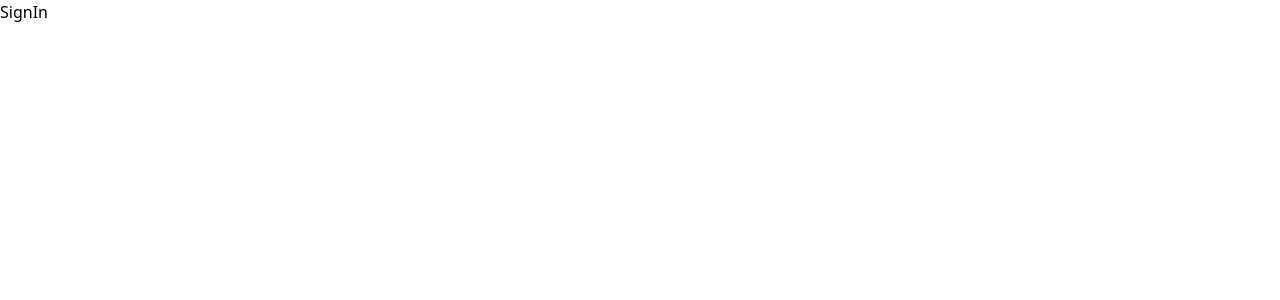
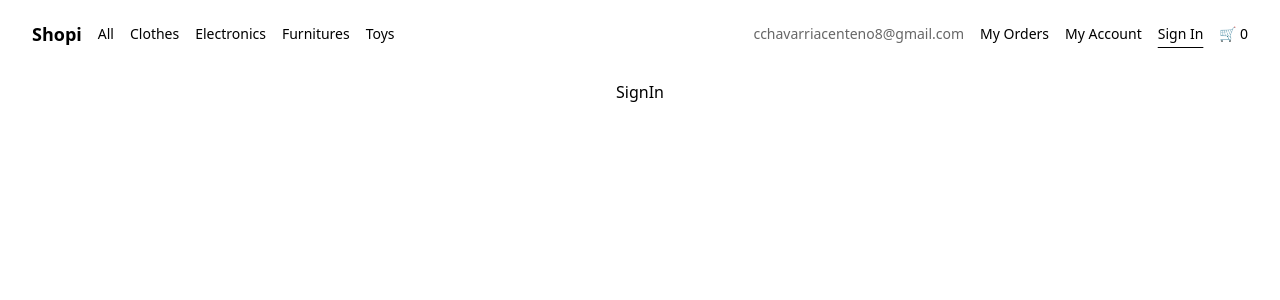
Before and after one commit to EdCenten0/Vite-E-commerce, a React (Vite) app in the folder Vite E-Commerce/: page /sign-in in a window 1280 px wide. Shown: the top 300 px of the page. Built offline with nearby package versions, Linux system fonts and the light colour scheme.

Commit message:
Layout component was created
It was apply as a wrapper for every single page

```diff
--- /dev/null
+++ b/Vite E-Commerce/src/components/Layout/index.jsx
@@ -0,0 +1,5 @@
+function Layout({ children }) {
+  return <div className="flex flex-col mt-20 items-center">{children}</div>;
+}
+
+export { Layout };
--- /dev/null
+++ b/Vite E-Commerce/src/components/Navbar/index.jsx
@@ -0,0 +1,90 @@
+import { NavLink } from "react-router-dom";
+
+function Navbar() {
+  const activeStyle = "underline underline-offset-8";
+
+  return (
+    <nav className="flex justify-between items-center fixed top-0 z-10 w-full py-5 px-8 text-sm font-light ">
+      <ul className="flex items-center gap-4 ">
+        <li className="font-semibold text-lg">
+          <NavLink to="/">Shopi</NavLink>
+        </li>
+        <li>
+          <NavLink
+            to="/"
+            className={({ isActive }) => (isActive ? activeStyle : undefined)}
+          >
+            <p>All</p>
+          </NavLink>
+        </li>
+        <li>
+          <NavLink
+            to="/clothes"
+            className={({ isActive }) => (isActive ? activeStyle : undefined)}
+          >
+            <p>Clothes</p>
+          </NavLink>
+        </li>
+        <li>
+          <NavLink
+            to="/electronics"
+            className={({ isActive }) => (isActive ? activeStyle : undefined)}
+          >
+            <p>Electronics</p>
+          </NavLink>
+        </li>
+        <li>
+          <NavLink
+            to="/furnitures"
+            className={({ isActive }) => (isActive ? activeStyle : undefined)}
+          >
+            <p>Furnitures</p>
+          </NavLink>
+        </li>
+        <li>
+          <NavLink
+            to="/toys"
+            className={({ isActive }) => (isActive ? activeStyle : undefined)}
+          >
+            <p>Toys</p>
+          </NavLink>
+        </li>
+      </ul>
+
+      <ul className="flex items-center gap-4 ">
+        <li>
+          <p className="text-black/60">cchavarriacenteno8@gmail.com</p>
+        </li>
+        <li>
+          <NavLink
+            to="/my-orders"
+            className={({ isActive }) => (isActive ? activeStyle : undefined)}
+          >
+            <p>My Orders</p>
+          </NavLink>
+        </li>
+        <li>
+          <NavLink
+            to="/my-account"
+            className={({ isActive }) => (isActive ? activeStyle : undefined)}
+          >
+            <p>My Account</p>
+          </NavLink>
+        </li>
+        <li>
+          <NavLink
+            to="/sign-in"
+            className={({ isActive }) => (isActive ? activeStyle : undefined)}
+          >
+            <p>Sign In</p>
+          </NavLink>
+        </li>
+        <li>
+          <p>🛒 0</p>
+        </li>
+      </ul>
+    </nav>
+  );
+}
+
+export { Navbar };
--- a/Vite E-Commerce/src/pages/App/index.jsx
+++ b/Vite E-Commerce/src/pages/App/index.jsx
@@ -7,6 +7,7 @@ import MyOrder from "../MyOrder";
 import MyOrders from "../MyOrders";
 import NotFound from "../NotFound";
 import SignIn from "../SignIn";
+import { Navbar } from "../../components/Navbar";
 
 const AppRoutes = () => {
   let routes = useRoutes([
@@ -44,6 +45,7 @@ function App() {
     <>
       <BrowserRouter>
         <AppRoutes />
+        <Navbar />
       </BrowserRouter>
     </>
   );
--- a/Vite E-Commerce/src/pages/Home/index.jsx
+++ b/Vite E-Commerce/src/pages/Home/index.jsx
@@ -1,7 +1,9 @@
+import { Layout } from "../../components/Layout";
+
 function Home() {
   return (
     <>
-      <div className="App">Home</div>
+      <Layout>Home</Layout>
     </>
   );
 }
--- a/Vite E-Commerce/src/pages/MyAccount/index.jsx
+++ b/Vite E-Commerce/src/pages/MyAccount/index.jsx
@@ -1,7 +1,9 @@
+import { Layout } from "../../components/Layout";
+
 function MyAccount() {
   return (
     <>
-      <div className="App">MyAccount</div>
+      <Layout className="App">MyAccount</Layout>
     </>
   );
 }
--- a/Vite E-Commerce/src/pages/MyOrder/index.jsx
+++ b/Vite E-Commerce/src/pages/MyOrder/index.jsx
@@ -1,7 +1,9 @@
+import { Layout } from "../../components/Layout";
+
 function MyOrder() {
   return (
     <>
-      <div className="App">MyOrder</div>
+      <Layout className="App">MyOrder</Layout>
     </>
   );
 }
--- a/Vite E-Commerce/src/pages/MyOrders/index.jsx
+++ b/Vite E-Commerce/src/pages/MyOrders/index.jsx
@@ -1,7 +1,9 @@
+import { Layout } from "../../components/Layout";
+
 function MyOrders() {
   return (
     <>
-      <div className="App">MyOrders</div>
+      <Layout className="App">MyOrders</Layout>
     </>
   );
 }
--- a/Vite E-Commerce/src/pages/NotFound/index.jsx
+++ b/Vite E-Commerce/src/pages/NotFound/index.jsx
@@ -1,7 +1,9 @@
+import { Layout } from "../../components/Layout";
+
 function NotFound() {
   return (
     <>
-      <div className="App">NotFound</div>
+      <Layout className="App">NotFound</Layout>
     </>
   );
 }
--- a/Vite E-Commerce/src/pages/SignIn/index.jsx
+++ b/Vite E-Commerce/src/pages/SignIn/index.jsx
@@ -1,7 +1,9 @@
+import { Layout } from "../../components/Layout";
+
 function SignIn() {
   return (
     <>
-      <div className="App">SignIn</div>
+      <Layout className="App">SignIn</Layout>
     </>
   );
 }
--- /dev/null
+++ b/package.json
@@ -0,0 +1,5 @@
+{
+  "dependencies": {
+    "prop-types": "^15.8.1"
+  }
+}
```
Also changed, not shown: 1 other file (tests, documents, lock files or other folders).
